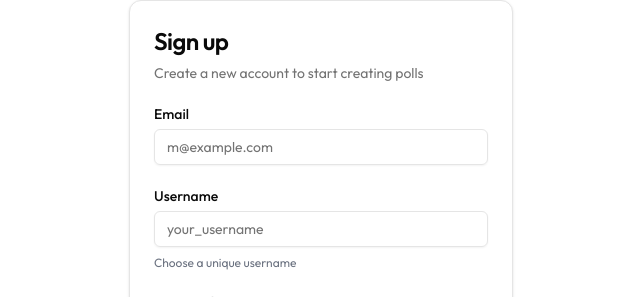
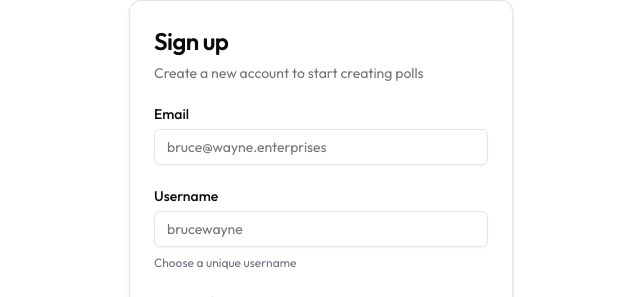
Before and after one commit to MadStoneDev/TheJury, a Next.js app: page /auth/sign-up in a window 1280 px wide. Shown: the part 110-407 px from the top of the page, without its empty margins (319-959 px from the left). Built offline with nearby package versions, Linux system fonts and the light colour scheme; no server answers.

Commit message:
change placeholder text

```diff
--- a/components/login-form.tsx
+++ b/components/login-form.tsx
@@ -64,7 +64,7 @@ export function LoginForm({
                 <Input
                   id="email"
                   type="email"
-                  placeholder="m@example.com"
+                  placeholder="bruce@wayne.enterprises"
                   required
                   value={email}
                   onChange={(e) => setEmail(e.target.value)}
@@ -74,7 +74,7 @@ export function LoginForm({
                 <div className="flex items-center">
                   <Label htmlFor="password">Password</Label>
                   <Link
-                    href="/auth/forgot-password"
+                    href={`/auth/forgot-password`}
                     className="ml-auto inline-block text-sm underline-offset-4 hover:underline"
                   >
                     Forgot your password?
--- a/components/sign-up-form.tsx
+++ b/components/sign-up-form.tsx
@@ -171,7 +171,7 @@ export function SignUpForm({
                 <Input
                   id="email"
                   type="email"
-                  placeholder="m@example.com"
+                  placeholder="bruce@wayne.enterprises"
                   required
                   value={email}
                   onChange={(e) => setEmail(e.target.value)}
@@ -184,7 +184,7 @@ export function SignUpForm({
                   <Input
                     id="username"
                     type="text"
-                    placeholder="your_username"
+                    placeholder="brucewayne"
                     required
                     value={username}
                     onChange={(e) => setUsername(e.target.value.toLowerCase())}
```
